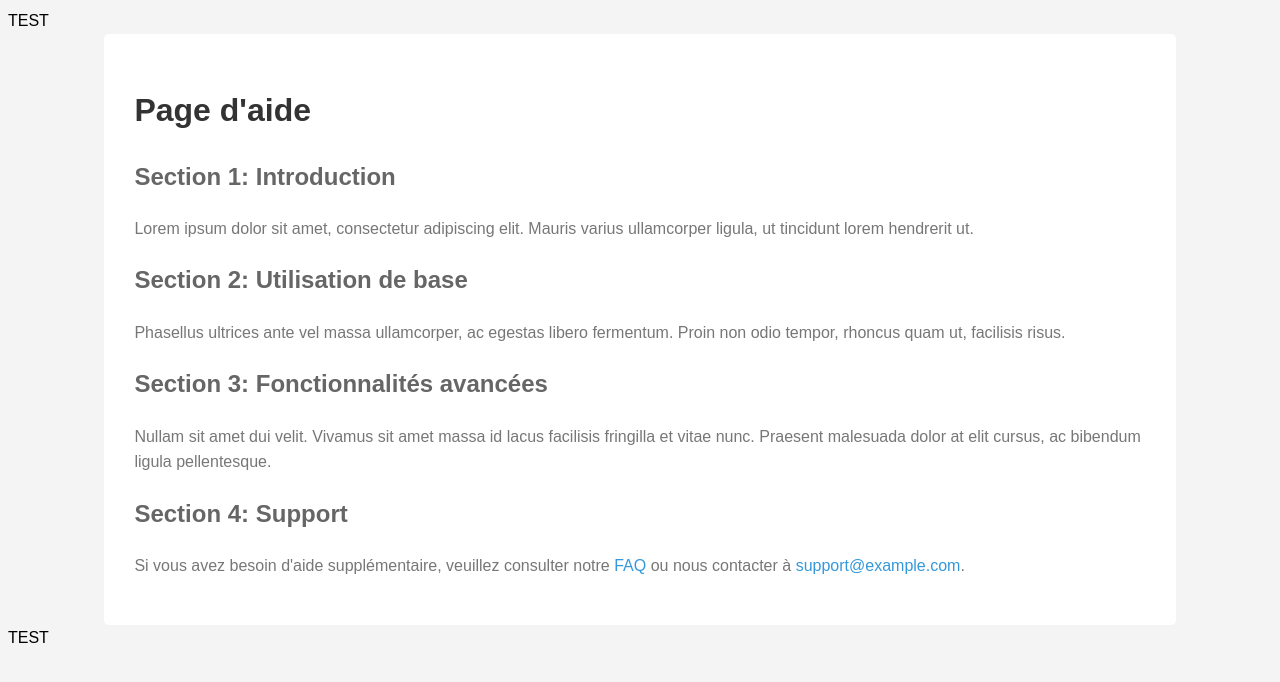
After one commit to Doctorwho07/YnHelp, a PHP site: template public/views/help.php in a window 1280 px wide. The commit adds this page. Shown: the top 682 px of the page. Run offline with PHP 8.4, Linux system fonts and the light colour scheme; the template is opened without the code that fills it, so the values that code supplies are empty.

Commit message:
FirstPush

```diff
--- a/index.php
+++ b/index.php
@@ -4,5 +4,5 @@ $uri = $_SERVER["REQUEST_URI"];
 $uri_explode = explode("/", trim($uri, "/"));
 
 if (sizeof($uri_explode) == 1) {
-    include_once './public/views/home.php';
+    include_once './public/views/help.php';
 }
--- /dev/null
+++ b/public/css/help.css
@@ -0,0 +1,30 @@
+body {
+    font-family: Arial, sans-serif;
+    line-height: 1.6;
+    background-color: #f4f4f4;
+}
+.container {
+    width: 80%;
+    margin: auto;
+    overflow: hidden;
+    background-color: #fff;
+    padding: 30px;
+    border-radius: 5px;
+}
+h1 {
+    color: #333;
+}
+h2 {
+    color: #666;
+}
+p {
+    color: #777;
+}
+a {
+    color: #3498db;
+    text-decoration: none;
+}
+a:hover {
+    color: #333;
+    text-decoration: underline;
+}
--- a/public/templates/footer.html
+++ b/public/templates/footer.html
@@ -0,0 +1 @@
+<div>TEST</div>
--- /dev/null
+++ b/public/views/help.php
@@ -0,0 +1,24 @@
+<!DOCTYPE html>
+<html lang="fr">
+<head>
+    <meta charset="UTF-8">
+    <meta name="viewport" content="width=device-width, initial-scale=1.0">
+    <title>Page d'aide</title>
+    <link rel="stylesheet" href="./public/css/help.css" />
+</head>
+<body>
+<?php require './public/templates/header.html'; ?>
+    <div class="container">
+        <h1>Page d'aide</h1>
+        <h2>Section 1: Introduction</h2>
+        <p>Lorem ipsum dolor sit amet, consectetur adipiscing elit. Mauris varius ullamcorper ligula, ut tincidunt lorem hendrerit ut.</p>
+        <h2>Section 2: Utilisation de base</h2>
+        <p>Phasellus ultrices ante vel massa ullamcorper, ac egestas libero fermentum. Proin non odio tempor, rhoncus quam ut, facilisis risus.</p>
+        <h2>Section 3: Fonctionnalités avancées</h2>
+        <p>Nullam sit amet dui velit. Vivamus sit amet massa id lacus facilisis fringilla et vitae nunc. Praesent malesuada dolor at elit cursus, ac bibendum ligula pellentesque.</p>
+        <h2>Section 4: Support</h2>
+        <p>Si vous avez besoin d'aide supplémentaire, veuillez consulter notre <a href="https://www.example.com/faq">FAQ</a> ou nous contacter à <a href="mailto:support@example.com">support@example.com</a>.</p>
+    </div>
+<?php require './public/templates/footer.html'; ?>
+</body>
+</html>
--- a/public/views/home.php
+++ b/public/views/home.php
@@ -3,7 +3,7 @@
 <head>
     <meta charset="UTF-8">
     <title>YnHelp</title>
-    <link rel="stylesheet" href="home.css" />
+    <link rel="stylesheet" href="./public/css/home.css" />
 </head>
 <body>
 <?php require './public/templates/header.html'; ?>
```
